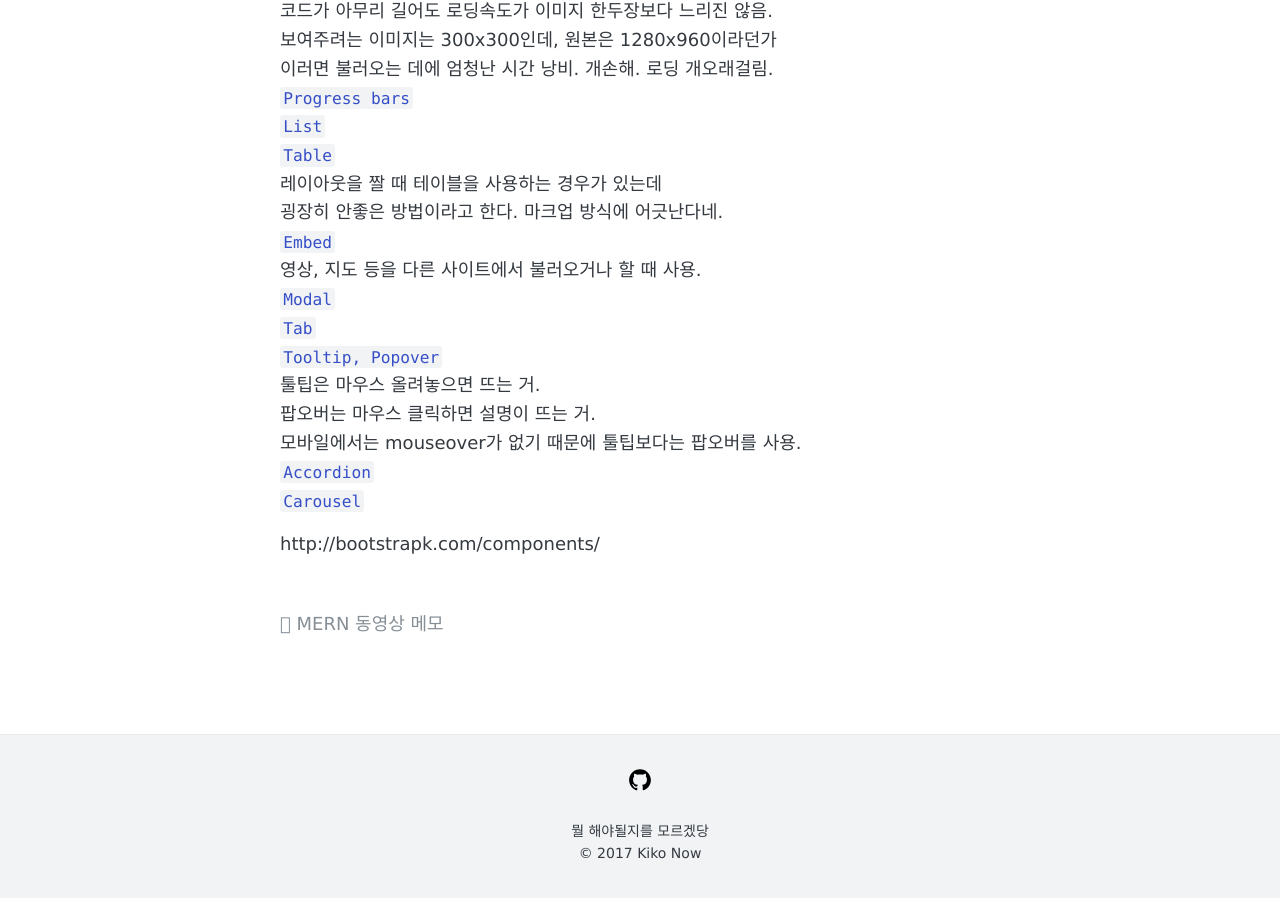
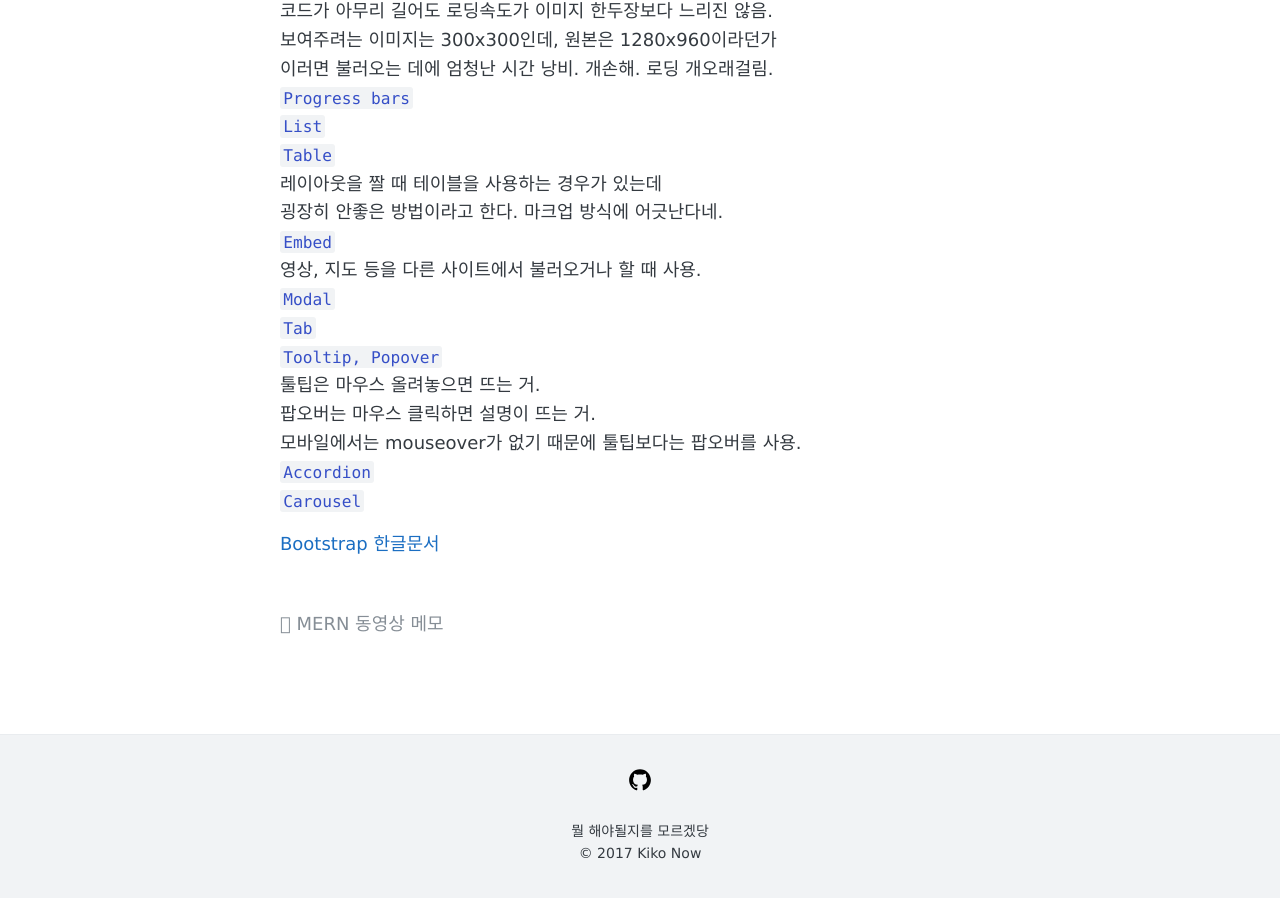
Before and after one commit to iborymagic/iborymagic.github.io, a Jekyll site: the page built from _posts/2020-07-08-bootstrap.md, in a window 1280 px wide and 900 px high, scrolled down 790 px. Built offline with Jekyll 4.4.1, drawn with Linux system fonts in a browser that asks for light colours.

Commit message:
new posts mod

```diff
--- a/_posts/2020-07-08-bootstrap.md
+++ b/_posts/2020-07-08-bootstrap.md
@@ -47,4 +47,4 @@ Validation 검사라던가, 그런 것들이 굉장히 유용하니 기억해뒀
 `Accordion`
 `Carousel`
 
-http://bootstrapk.com/components/
+[Bootstrap 한글문서](http://bootstrapk.com/components/)
```
Also changed, not shown: _posts/2020-07-07-CSS-react.md (+2 -0 lines), _posts/2020-07-08-MERN-memo.md (+3 -2 lines).
